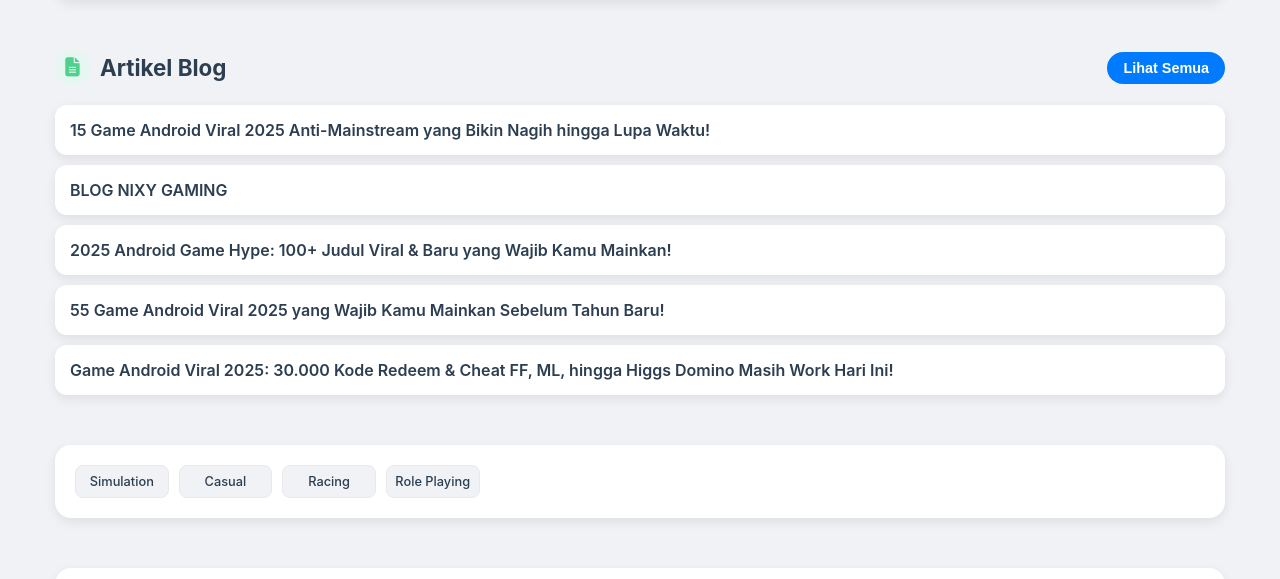
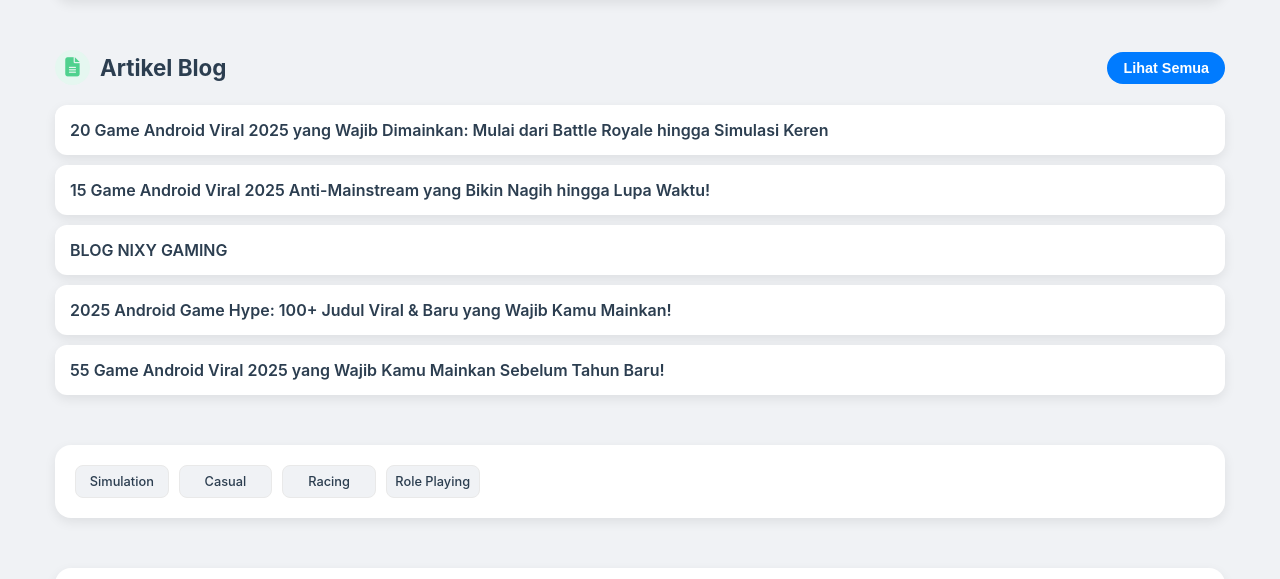
Before and after one commit to nxmn0001/ng, a plain HTML site: page index.html in a window 1280 px wide. Shown: the part 2591-3170 px from the top of the page. Drawn offline with Linux system fonts and the light colour scheme.

Commit message:
docs: Update index.html dengan artikel '20 Game Android Viral 2025 yang Wajib Dimainkan: Mulai dari Battle Royale hingga Simulasi Keren'

```diff
--- a/index.html
+++ b/index.html
@@ -598,6 +598,7 @@
                         <button class="view-all-btn">Lihat Semua</button>
                     </div>
                     <div class="blog-list app-list" id="blog-list">
+    <a href="blog/20-game-android-viral-2025-yang-wajib-dimainkan-mulai-dari-battle-royale-hingga-simulasi-keren.html" class="blog-post-item">20 Game Android Viral 2025 yang Wajib Dimainkan: Mulai dari Battle Royale hingga Simulasi Keren</a>
     <a href="blog/15-game-android-viral-2025-anti-mainstream-yang-bikin-nagih-hingga-lupa-waktu.html" class="blog-post-item">15 Game Android Viral 2025 Anti-Mainstream yang Bikin Nagih hingga Lupa Waktu!</a>
     <a href="blog/blog-nixy-gaming.html" class="blog-post-item">BLOG NIXY GAMING</a>
     <a href="https://nixygaming.my.id/blog/2025-android-game-hype-100-judul-viral-baru-yang-wajib-kamu-mainkan.html" class="blog-post-item">2025 Android Game Hype: 100+ Judul Viral & Baru yang Wajib Kamu Mainkan!</a>
```
